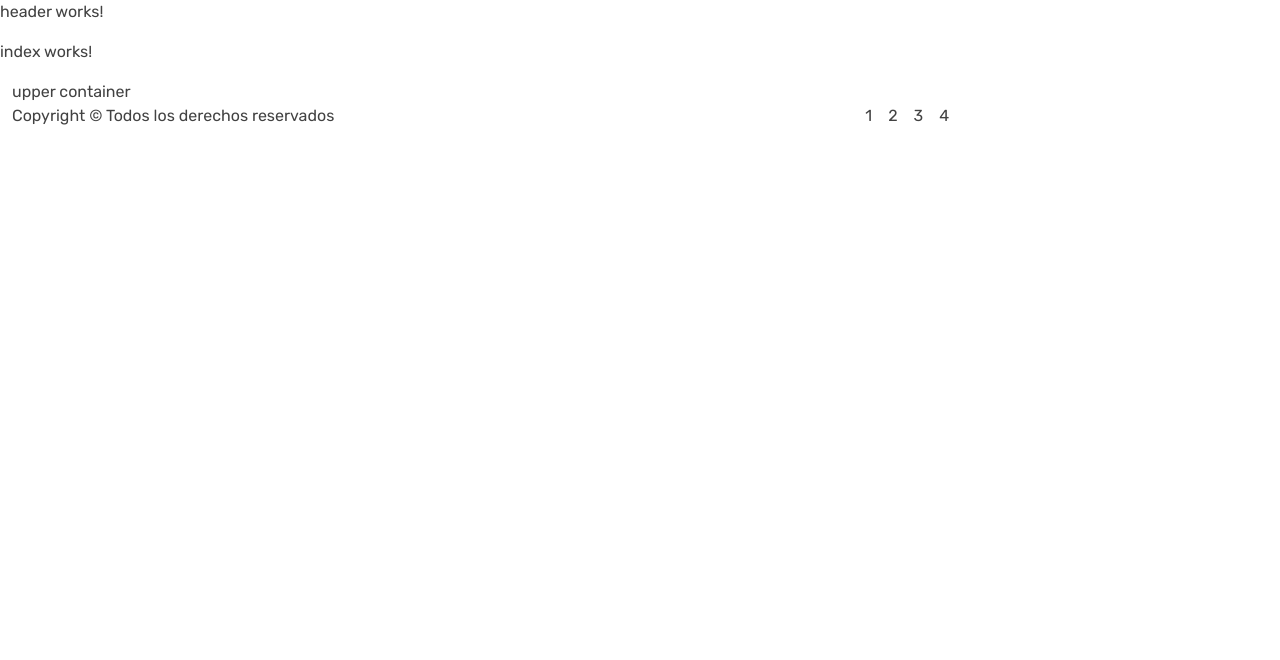
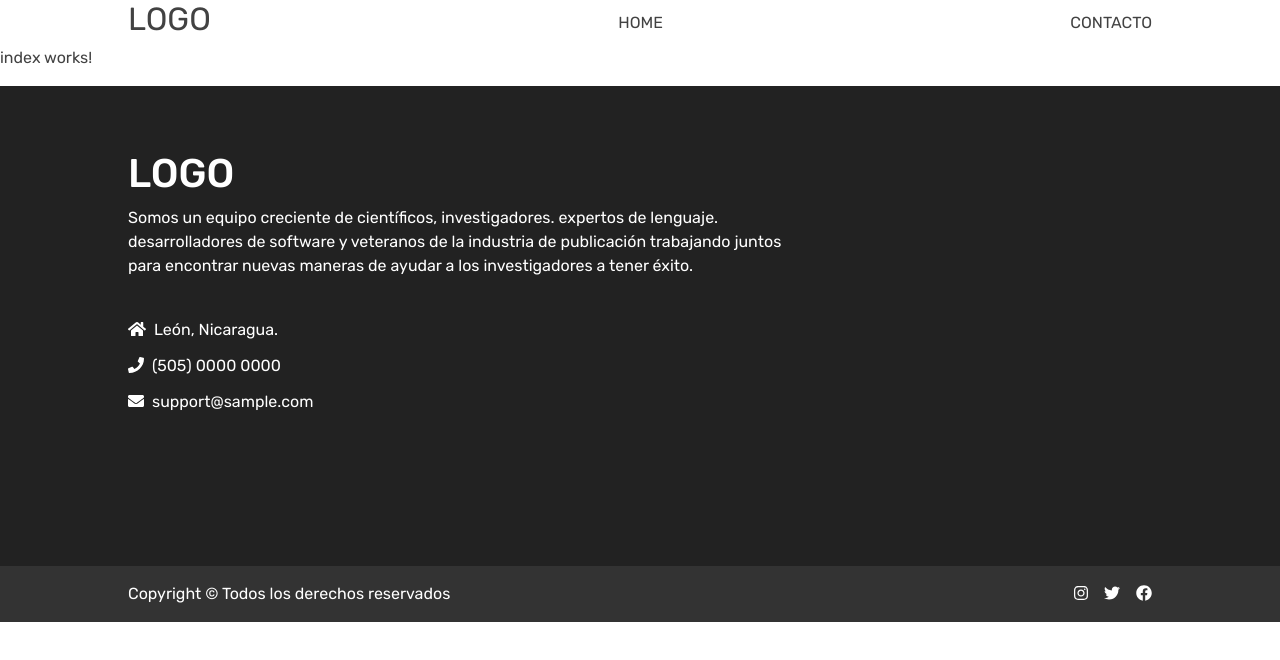
Before and after one commit to Just0Rick/tyme, an Angular app: page / in a window 1280 px wide. Shown: the top 660 px of the page. Built offline with nearby package versions, Linux system fonts and the light colour scheme.

Commit message:
Added all styles to the footer, started the header definition

```diff
--- a/src/app/footer/footer.component.css
+++ b/src/app/footer/footer.component.css
@@ -1,4 +1,36 @@
+#footer{
+    background-color: var(--color-eerie-black);
+}
+
+#footer * {
+    color: var(--font-color-secondary);
+}
+
 .socials-list{
     display: flex;
     gap: 1rem;
+    justify-content: flex-end;
 }
+
+.upper-footer-container,
+.lower-footer-container{
+    padding: 0 8rem;
+}
+
+.upper-footer-container{
+    padding-top: 4rem;
+    min-height: 30rem;
+}
+
+.lower-footer-container{
+    background-color: var(--color-jet);
+    min-height: 3.5rem;
+    padding-top: 1rem;
+    padding-bottom: 1rem;
+}
+
+.contact-info-elements{
+    display: flex;
+    flex-direction: column;
+    gap: 0.75rem;
+}
--- a/src/app/footer/footer.component.html
+++ b/src/app/footer/footer.component.html
@@ -1,21 +1,62 @@
-<footer class="container-fluid">
+<footer class="container-fluid" id="footer">
     <div class="row">
-        <div class="container upper-footer-container">
-            upper container
+        <div class="container-fluid upper-footer-container">
+            <div class="row">
+                <div class="col-12">
+                    <h1>LOGO</h1>
+                </div>
+            </div>
+            <div class="row">
+                <div class="col-12 col-lg-8 pb-4">
+                    <p>
+                        Somos un equipo creciente de científicos, investigadores. expertos de lenguaje.
+desarrolladores de software y veteranos de la industria de publicación trabajando juntos para encontrar nuevas maneras de ayudar a los investigadores a tener éxito.
+                    </p>
+                </div>
+            </div>
+            <div class="row">
+                <div class="col-12">
+                    <ul class="contact-info-elements">
+                        <li>
+                            <fa-icon [icon]="iHouse"></fa-icon>
+                            <span class="ms-2">León, Nicaragua.</span>
+                        </li>
+                        <li>
+                            <fa-icon [icon]="iPhone"></fa-icon>
+                            <span class="ms-2">(505) 0000 0000</span>
+                        </li>
+                        <li>
+                            <fa-icon [icon]="iMail"></fa-icon>
+                            <span class="ms-2">support@sample.com</span>
+                        </li>
+                    </ul>
+                </div>
+            </div>
         </div>
     </div>
     <div class="row">
-        <div class="container lower-footer-container">
+        <div class="container-fluid lower-footer-container">
             <div class="row">
                 <div class="col-12 col-lg-8">
                     Copyright &copy; Todos los derechos reservados
                 </div>
                 <div class="col-12 col-lg-4">
                     <ul class="socials-list">
-                        <li>1</li>
-                        <li>2</li>
-                        <li>3</li>
-                        <li>4</li>
+                        <li>
+                            <a href="#">
+                                <fa-icon [icon]="finsta"></fa-icon>
+                            </a>
+                        </li>
+                        <li>
+                            <a href="#">
+                                <fa-icon [icon]="ftwit"></fa-icon>
+                            </a>
+                        </li>
+                        <li>
+                            <a href="#">
+                                <fa-icon [icon]="fface"></fa-icon>
+                            </a>
+                        </li>
                     </ul>
                 </div>
             </div>
--- a/src/app/footer/footer.component.ts
+++ b/src/app/footer/footer.component.ts
@@ -1,4 +1,6 @@
 import { Component, OnInit } from '@angular/core';
+import { faInstagram, faFacebook, faTwitter } from '@fortawesome/free-brands-svg-icons';
+import { faHome, faPhone, faEnvelope } from '@fortawesome/free-solid-svg-icons';
 
 @Component({
   selector: 'app-footer',
@@ -7,6 +9,13 @@ import { Component, OnInit } from '@angular/core';
 })
 export class FooterComponent implements OnInit {
 
+  public finsta = faInstagram;
+  public fface = faFacebook;
+  public ftwit = faTwitter;
+  public iHouse = faHome;
+  public iPhone = faPhone;
+  public iMail = faEnvelope;
+
   constructor() { }
 
   ngOnInit(): void {
--- a/src/app/header/header.component.css
+++ b/src/app/header/header.component.css
@@ -0,0 +1,32 @@
+.header-content{
+    display: flex;
+    justify-content: space-between;
+    padding: 0 8rem;
+}
+
+.header-menu{
+    height: 100%;
+    width: 100%;
+    display: flex;
+    justify-content: center;
+    align-items: center;
+    gap: 1rem;
+}
+
+.header-content .middle-section{
+    display: flex;
+    justify-content: center;
+}
+
+    .header-content .middle-section li a{
+        text-transform: uppercase;
+    }
+
+.header-content .right-section{
+    display: flex;
+    justify-content: flex-end;
+}
+
+    .header-content .right-section li a{
+        text-transform: uppercase;
+    }
--- a/src/app/header/header.component.html
+++ b/src/app/header/header.component.html
@@ -1 +1,27 @@
-<p>header works!</p>
+<header class="container-fluid px-0">
+    <ul class="header-content">
+        <li class="left-section">
+            <h2 style="font-weight: normal;">
+                LOGO
+            </h2>
+        </li>
+        <li class="middle-section">
+            <ul class="header-menu">
+                <li>
+                    <a href="#">
+                        Home
+                    </a>
+                </li>
+            </ul>
+        </li>
+        <li class="right-section">
+            <ul class="header-menu">
+                <li>
+                    <a href="#">
+                        Contacto
+                    </a>
+                </li>
+            </ul>
+        </li>
+    </ul>
+</header>
--- a/src/app/not-found/not-found.component.html
+++ b/src/app/not-found/not-found.component.html
@@ -1 +1,3 @@
-<p>not-found works!</p>
+<h1 class="p-5">
+    [404] ¡Lo sentimos! Algo ocurrió y no encontramos esta ruta.
+</h1>
--- a/src/styles.css
+++ b/src/styles.css
@@ -7,6 +7,7 @@ IMPORTS
     --color-rich-black: #101820;
     --color-onyx: #424242;
     --color-eerie-black: #222222;
+    --color-jet: #333333;
     --color-celestial-blue: #2892D7;
     --color-timberwolf: #DAD9D7;
     --color-platinum: #E6E2E7;
@@ -25,6 +26,15 @@ html, h1, h2, h3, h4, h5, h6, span, p, div, label, a, li{
     font-family: 'Rubik';
 }
 
+a{
+    text-decoration: none;
+    cursor: pointer;
+}
+
+a:hover{
+    color: var(--color-celestial-blue);
+}
+
 ul, ol {
     list-style: none;
     padding: 0;
```
